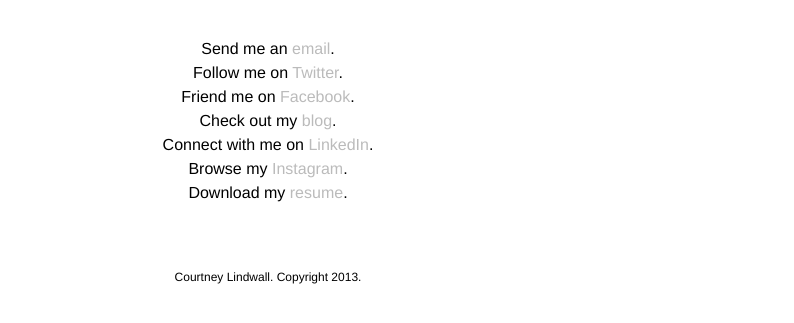
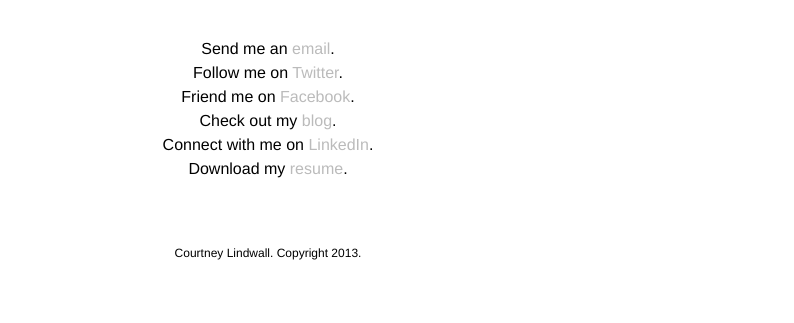
Before and after one commit to CDLindwall/CDLindwall.github.io, a plain HTML site: page contact.html in a window 1280 px wide. Shown: the part 191-514 px from the top of the page, without its empty margins (372-1166 px from the left). Drawn offline with Linux system fonts and the light colour scheme.

Commit message:
Removed Instagram Link on Contact page.

```diff
--- a/contact.html
+++ b/contact.html
@@ -28,7 +28,6 @@
             <li class="contact">Friend me on <a href="https://www.facebook.com/cdlindwall">Facebook</a>.</li>
             <li class="contact">Check out my <a href="http://www.platepolitics.wordpress.com">blog</a>.</li>
             <li class="contact">Connect with me on <a href="http://www.linkedin.com/pub/courtney-lindwall/80/175/8bb">LinkedIn</a>.</li>
-            <li class="contact">Browse my <a href="http://www.instagram.com/cortitaaa">Instagram</a>.</li>
             <li class="contact">Download my <a href="doc/myresume.docx">resume</a>.</li>
         </ul>
 
```
